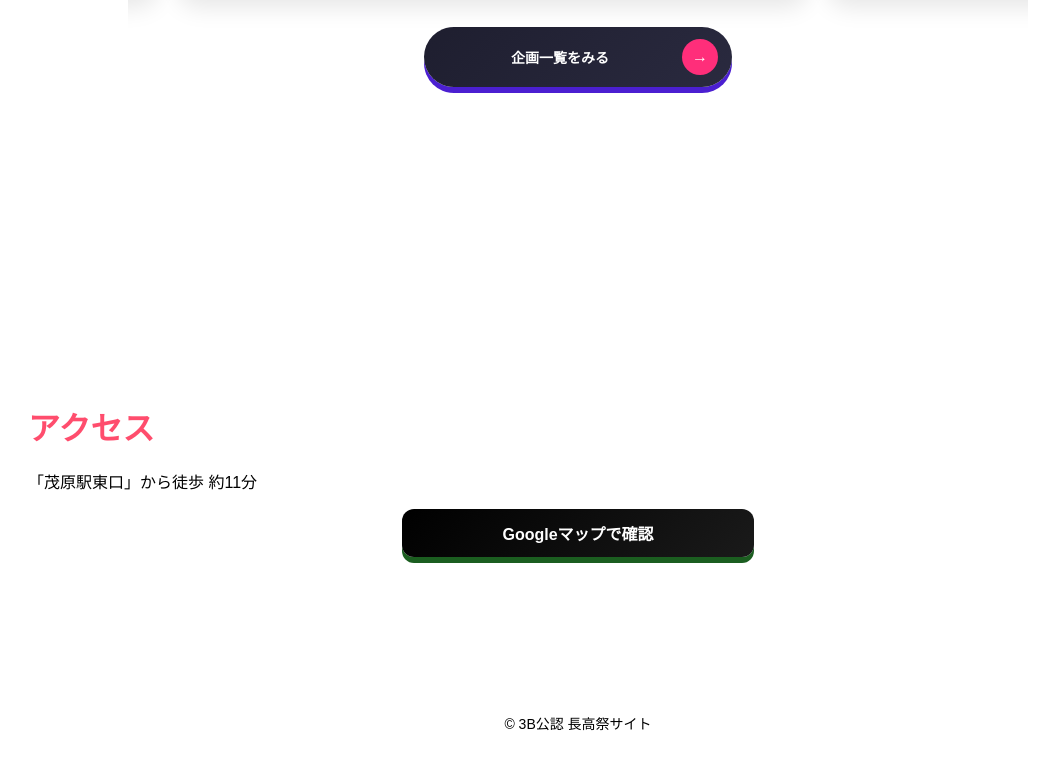
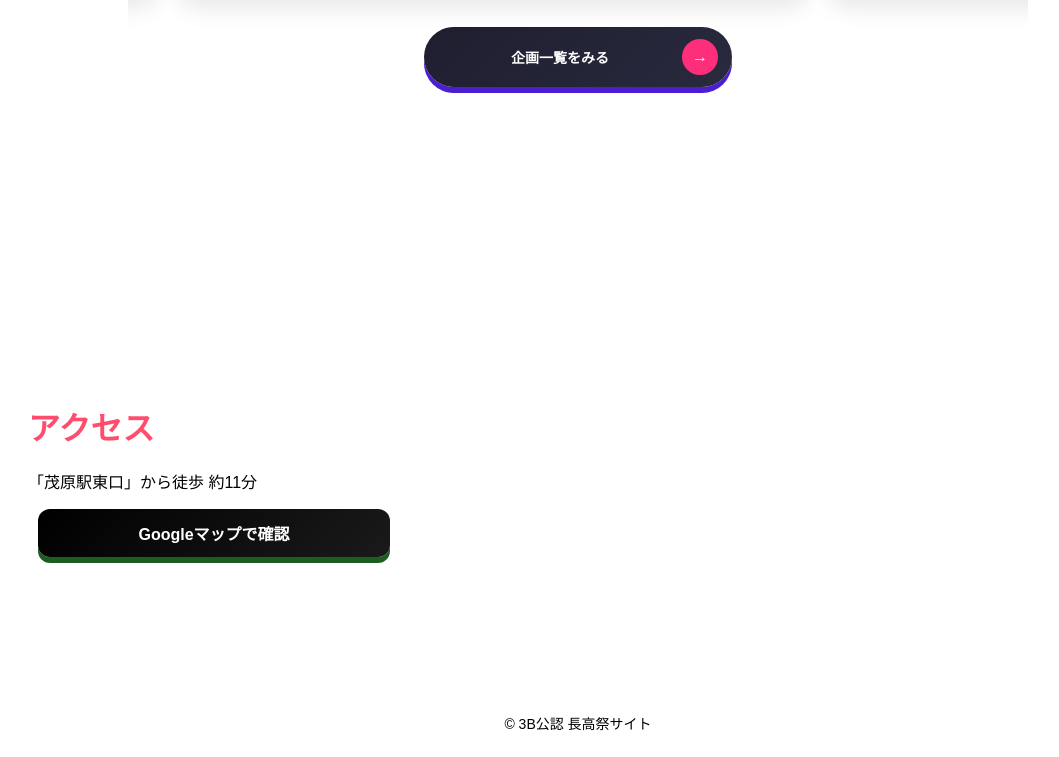
Before and after one commit to kyanakonn/tyo-ko-festival, a plain HTML site: page index.html in a window 1280 px wide. Shown: the part 1963-2720 px from the top of the page, without its empty margins (62-1121 px from the left). Drawn offline with nearby package versions, Linux system fonts and the light colour scheme; files whose address does not match are found by name.

Commit message:
Update style.css

```diff
--- a/css/style.css
+++ b/css/style.css
@@ -559,7 +559,7 @@ header{
  display:block;
  width:70%;
  max-width:320px;
- margin:12px auto;
+ margin:12px 0 12px 10px;
 
  padding:12px 16px;
  text-align:center;
```
